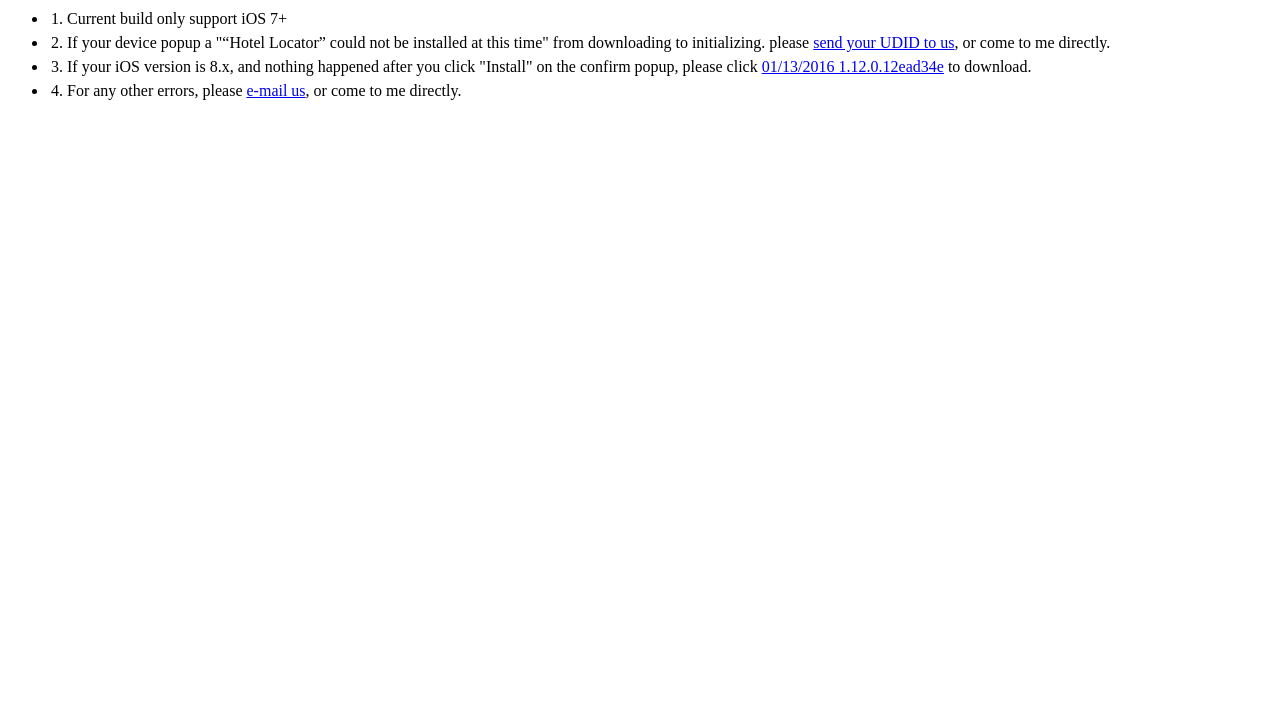
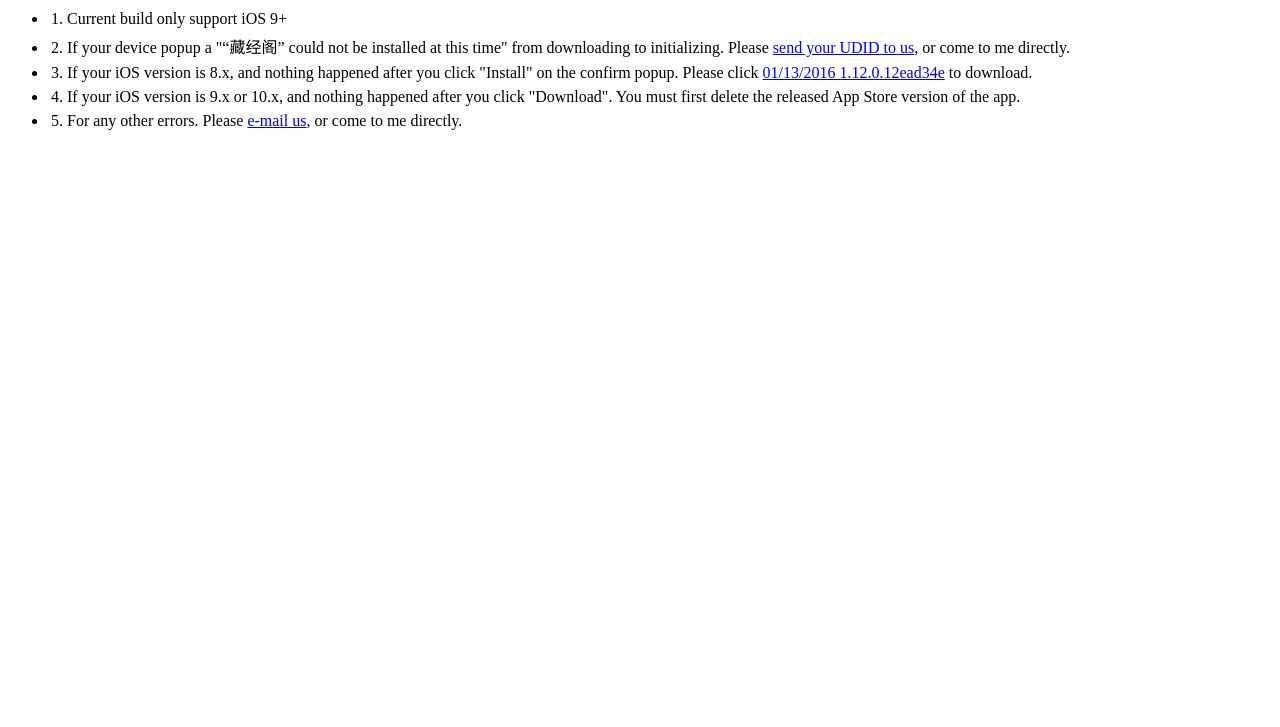
Before and after one commit to oueway/oueway.github.io, a plain HTML site: page ios/webreader/help.html in a window 1280 px wide. Shown: the part 73-800 px from the top of the page. Drawn offline with Linux system fonts and the light colour scheme.

Commit message:
init for app "藏经阁"

```diff
--- a/ios/webreader/help.html
+++ b/ios/webreader/help.html
@@ -3,7 +3,12 @@
 <head>
 <meta charset="utf-8">
 <meta name="viewport" content="width=device-width, minimum-scale=1, maximum-scale=1">
-<title>Hotel Locator Help</title>
+<meta http-equiv="cache-control" content="max-age=0" />
+<meta http-equiv="cache-control" content="no-cache" />
+<meta http-equiv="expires" content="0" />
+<meta http-equiv="expires" content="Tue, 01 Jan 1980 1:00:00 GMT" />
+<meta http-equiv="pragma" content="no-cache" />
+<title>藏经阁 Help</title>
 <style type="text/css">
 li {
 padding: 3px;
@@ -13,7 +18,7 @@ padding: 3px;
 <script language="javascript">
 function latestBuild()
 {
-return "<a href=\"itms-services://?action=download-manifest&url=https://s3.amazonaws.com/oueway.github.io/ios/clchotellocator/" + more_builds[1] + "/Info_ios8fix.plist\" rel=external>" + more_builds[0] + "</a>";
+return "<a href=\"itms-services://?action=download-manifest&url=https://oueway.github.io/ios/webreader/" + more_builds[1] + "/Info_ios8fix.plist\" rel=external>" + more_builds[0] + "</a>";
 }
 </script>
 </head>
@@ -24,12 +29,13 @@ return "<a href=\"itms-services://?action=download-manifest&url=https://s3.amazo
 </div>
 <div>
 <ul>
-<li>1. Current build only support iOS 7+
-<li>2. If your device popup a "“Hotel Locator” could not be installed at this time" from downloading to initializing. please <a href="http://get.udid.io/?mail=aiguo.yin@fleetcor.com; wei.du@fleetcor.com" target=_blank >send your UDID to us</a>, or come to me directly.</li>
-<li>3. If your iOS version is 8.x, and nothing happened after you click "Install" on the confirm popup, please click
+<li>1. Current build only support iOS 9+
+<li>2. If your device popup a "“藏经阁” could not be installed at this time" from downloading to initializing. Please <a href="http://get.udid.io/?mail=oueway.forest@gmail.com" target=_blank >send your UDID to us</a>, or come to me directly.</li>
+<li>3. If your iOS version is 8.x, and nothing happened after you click "Install" on the confirm popup. Please click
 <script language="javascript">document.write(latestBuild());</script>
 to download.</li>
-<li>4. For any other errors, please <a href="mailto:aiguo.yin@fleetcor.com; wei.du@fleetcor.com">e-mail us</a>, or come to me directly.</li>
+<li>4. If your iOS version is 9.x or 10.x, and nothing happened after you click "Download". You must first delete the released App Store version of the app.
+<li>5. For any other errors. Please <a href="mailto:oueway.forest@gmail.com?subject=I cannot install 藏经阁 from OTA&body=">e-mail us</a>, or come to me directly.</li>
 </ul>
 </div>
 </body>
```
